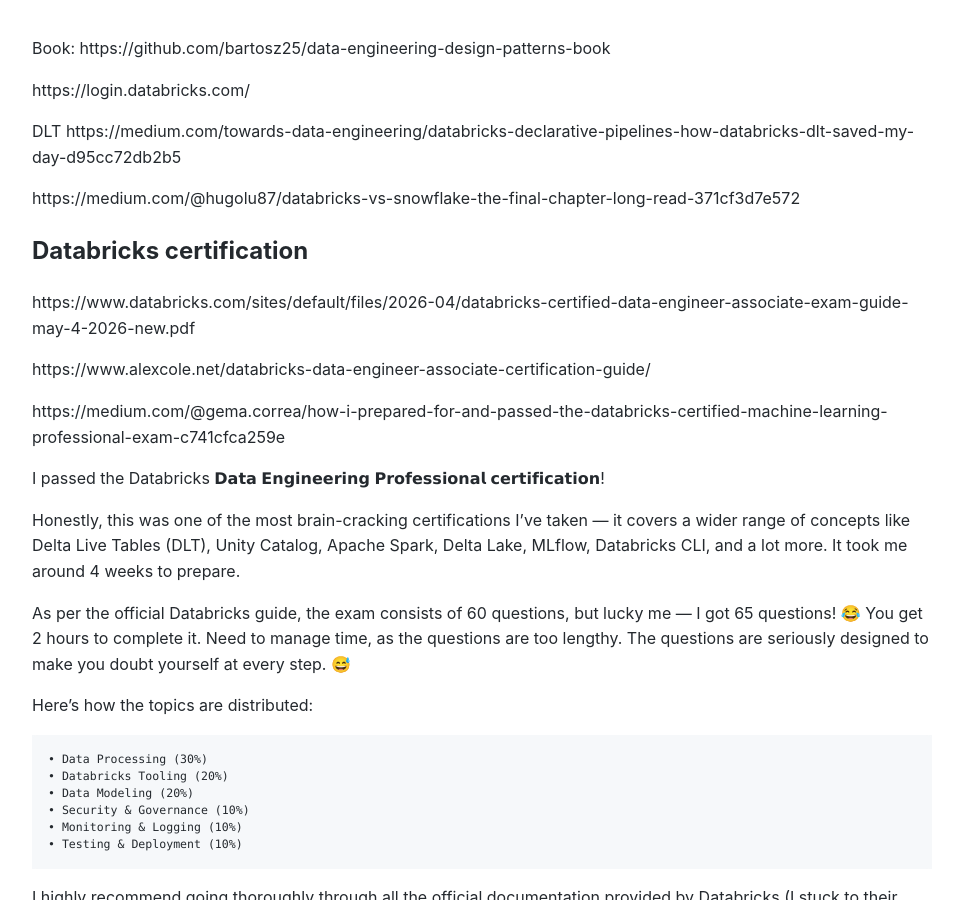
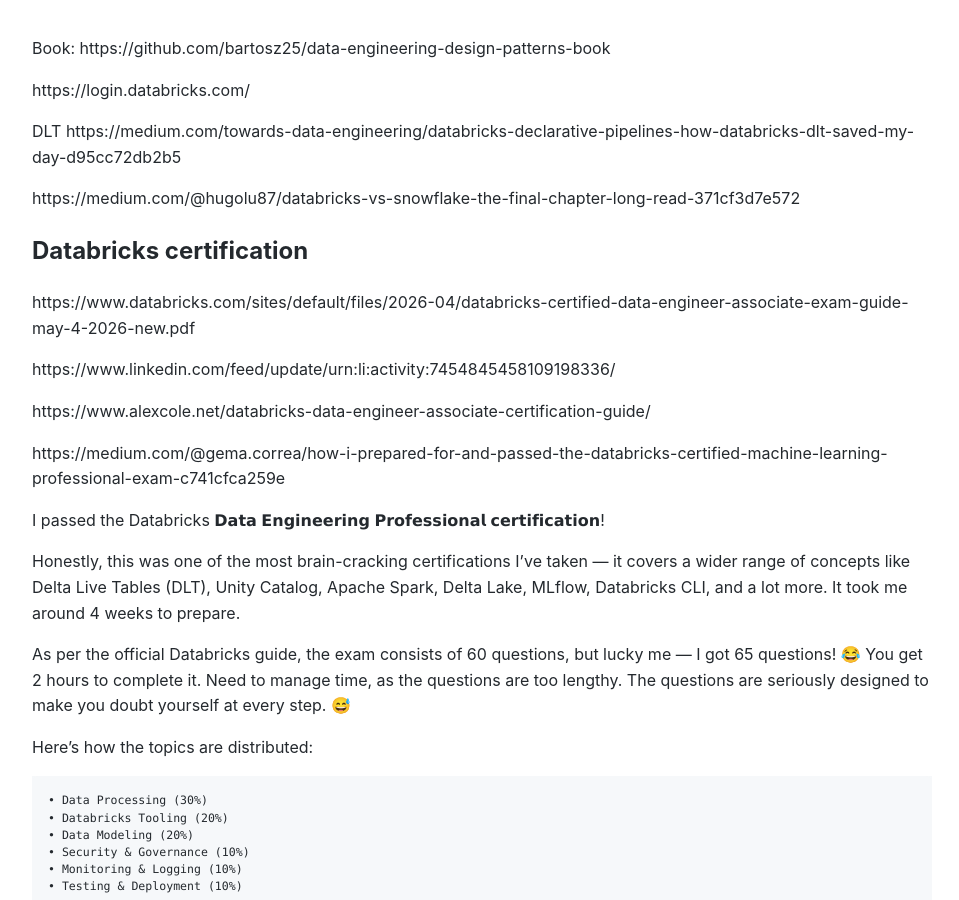
Before and after one commit to Michael-Lubinsky/michael-lubinsky.github.com, a Jekyll site: the page built from spark/databricks.md, in a window 1280 px wide and 900 px high. Shown: the whole window, without its empty margins (158-1117 px from the left). Built offline with Jekyll 4.4.1, drawn with Linux system fonts in a browser that asks for light colours; our own code applies the rules of GitHub Pages for plain Markdown files; some of the changed lines change nothing that is shown.

Commit message:
Update databricks.md

```diff
--- a/spark/databricks.md
+++ b/spark/databricks.md
@@ -11,6 +11,8 @@
 ## Databricks certification
 
 https://www.databricks.com/sites/default/files/2026-04/databricks-certified-data-engineer-associate-exam-guide-may-4-2026-new.pdf
+
+https://www.linkedin.com/feed/update/urn:li:activity:7454845458109198336/
 
 https://www.alexcole.net/databricks-data-engineer-associate-certification-guide/
 
```
